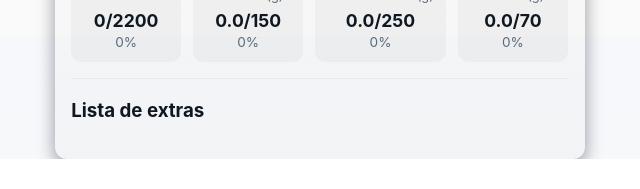
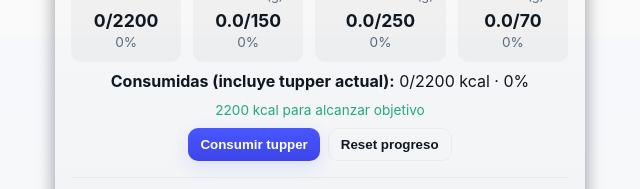
Before and after one commit to alejandro-pineda05/nutricount, a React (Vite) app: page / in a window 1280 px wide. Shown: the part 763-952 px from the top of the page, without its empty margins (320-960 px from the left). Before the commit the page ends 922 px from the top, so only its background shows below. Built offline with nearby package versions, Linux system fonts and the light colour scheme; no server answers; the database is empty.

Commit message:
Añadir parte cumplida del objetivo

```diff
--- a/src/App.jsx
+++ b/src/App.jsx
@@ -15,13 +15,15 @@ function App() {
     const standardSnap = await getDocs(collection(db, "standardFoods"));
     const tuppersSnap = await getDocs(collection(db, "tuppers"));
     const dailyGoalsSnap = await getDocs(collection(db, "dailyGoals"));
+    const dailyProgressSnap = await getDocs(collection(db, "dailyProgress"));
 
     setDbData({
       tupperTypes: tupperTypesSnap.docs.map(d => ({ id: d.id, ...d.data() })),
       foods: foodsSnap.docs.map(d => ({ id: d.id, ...d.data() })),
       standardFoods: standardSnap.docs.map(d => ({ id: d.id, ...d.data() })),
       tuppers: tuppersSnap.docs.map(d => ({ id: d.id, ...d.data() })),
-      dailyGoals: dailyGoalsSnap.docs.map(d => ({ id: d.id, ...d.data() }))
+      dailyGoals: dailyGoalsSnap.docs.map(d => ({ id: d.id, ...d.data() })),
+      dailyProgress: dailyProgressSnap.docs.map(d => ({ id: d.id, ...d.data() }))
     });
   };
 
@@ -53,7 +55,7 @@ function App() {
 
       <div className="card">
         {mode === "simple" ? (
-          <SimpleMode db={dbData} />
+          <SimpleMode db={dbData} reloadDb={loadDb} />
         ) : (
           <AjustesMode db={dbData} reloadDb={loadDb} />
         )}
--- a/src/SimpleMode.jsx
+++ b/src/SimpleMode.jsx
@@ -1,4 +1,6 @@
-import { useState } from "react";
+import { useEffect, useState } from "react";
+import { db as firebaseDb } from "./firebase";
+import { doc, setDoc, getDoc } from "firebase/firestore";
 
 function uuid() {
   return Math.random().toString(16).slice(2) + Date.now().toString(16);
@@ -14,21 +16,93 @@ function calcFromPer100(item, grams) {
   };
 }
 
-function SimpleMode({ db }) {
+function SimpleMode({ db, reloadDb }) {
   const [tupperType, setTupperType] = useState(db.tupperTypes[0]?.id || "");
   const [tupperChoice, setTupperChoice] = useState(db.tuppers[0]?.id || "");
   const [tupperWeightFull, setTupperWeightFull] = useState(0);
   const [extras, setExtras] = useState([]);
+  const [progress, setProgress] = useState({
+    kcal: 0,
+    protein: 0,
+    carbs: 0,
+    fat: 0
+  });
 
   const getFood = (id) => db.foods.find((f) => f.id === id);
   const getStandardFood = (id) => db.standardFoods.find((f) => f.id === id);
   const getTupper = (id) => db.tuppers.find((t) => t.id === id);
   const getTupperType = (id) => db.tupperTypes.find((t) => t.id === id);
 
+  const loadProgress = async () => {
+    const docRef = doc(firebaseDb, "dailyProgress", "main");
+    const docSnap = await getDoc(docRef);
+    if (docSnap.exists()) {
+      setProgress(docSnap.data());
+    } else {
+      await setDoc(docRef, {
+        kcal: 0,
+        protein: 0,
+        carbs: 0,
+        fat: 0
+      });
+      setProgress({ kcal: 0, protein: 0, carbs: 0, fat: 0 });
+    }
+  };
+
+  useEffect(() => {
+    loadProgress();
+  }, []);
+
+  const saveProgress = async (newProgress) => {
+    const docRef = doc(firebaseDb, "dailyProgress", "main");
+    await setDoc(docRef, newProgress);
+    setProgress(newProgress);
+  };
+
   const addExtra = (type, id, grams) => {
     if (!id || grams <= 0) return;
+
+    const item =
+      type === "food" ? getFood(id) : getStandardFood(id);
+
+    if (!item) return;
+
+    const macros = calcFromPer100(item, grams);
+
+    const newProgress = {
+      kcal: progress.kcal + macros.kcal,
+      protein: progress.protein + macros.protein,
+      carbs: progress.carbs + macros.carbs,
+      fat: progress.fat + macros.fat
+    };
+
     setExtras([...extras, { type, id, grams, key: uuid() }]);
-    // limpia input grams si quieres (seguimos usando DOM como antes)
+    saveProgress(newProgress);
+
+    const gramsEl = document.getElementById("foodExtraGrams");
+    if (gramsEl) gramsEl.value = "";
+  };
+
+  const resetProgress = async () => {
+    const newProgress = { kcal: 0, protein: 0, carbs: 0, fat: 0 };
+    await saveProgress(newProgress);
+    setExtras([]);
+    setTupperWeightFull(0);
+  };
+
+  const consumeTupper = async () => {
+    // Añade las macros del tupper actual (tupper + extras) al progreso diario
+    const newProgress = {
+      kcal: progress.kcal + total.kcal,
+      protein: progress.protein + total.protein,
+      carbs: progress.carbs + total.carbs,
+      fat: progress.fat + total.fat
+    };
+
+    await saveProgress(newProgress);
+    // limpiar la selección actual (no resetea el progreso global)
+    setExtras([]);
+    setTupperWeightFull(0);
     const gramsEl = document.getElementById("foodExtraGrams");
     if (gramsEl) gramsEl.value = "";
   };
@@ -62,7 +136,6 @@ function SimpleMode({ db }) {
     }
   });
 
-  // Obtiene objetivo diario (document id 'main') si existe, si no valores por defecto
   const goalObj = db.dailyGoals?.find((g) => g.id === "main") || {
     id: "main",
     kcal: 2200,
@@ -75,6 +148,9 @@ function SimpleMode({ db }) {
     if (!goal || goal <= 0) return 0;
     return Math.min(100, Math.round((current / goal) * 100));
   };
+
+  const kcalWithCurrent = Math.round(progress.kcal + total.kcal);
+  const overKcal = Math.round(kcalWithCurrent - goalObj.kcal);
 
   return (
     <div>
@@ -201,23 +277,40 @@ function SimpleMode({ db }) {
       <div className="macros" style={{ marginBottom: 8 }}>
         <div className="macro">
           <div className="label">Kcal</div>
-          <div className="value">{Math.round(total.kcal)}/{goalObj.kcal}</div>
-          <div className="small">{pct(total.kcal, goalObj.kcal)}%</div>
+          <div className="value">{Math.round(progress.kcal)}/{goalObj.kcal}</div>
+          <div className="small">{pct(progress.kcal, goalObj.kcal)}%</div>
         </div>
         <div className="macro">
           <div className="label">Proteína (g)</div>
-          <div className="value">{total.protein.toFixed(1)}/{goalObj.protein}</div>
-          <div className="small">{pct(total.protein, goalObj.protein)}%</div>
+          <div className="value">{progress.protein.toFixed(1)}/{goalObj.protein}</div>
+          <div className="small">{pct(progress.protein, goalObj.protein)}%</div>
         </div>
         <div className="macro">
           <div className="label">Carbohidratos (g)</div>
-          <div className="value">{total.carbs.toFixed(1)}/{goalObj.carbs}</div>
-          <div className="small">{pct(total.carbs, goalObj.carbs)}%</div>
+          <div className="value">{progress.carbs.toFixed(1)}/{goalObj.carbs}</div>
+          <div className="small">{pct(progress.carbs, goalObj.carbs)}%</div>
         </div>
         <div className="macro">
           <div className="label">Grasas (g)</div>
-          <div className="value">{total.fat.toFixed(1)}/{goalObj.fat}</div>
-          <div className="small">{pct(total.fat, goalObj.fat)}%</div>
+          <div className="value">{progress.fat.toFixed(1)}/{goalObj.fat}</div>
+          <div className="small">{pct(progress.fat, goalObj.fat)}%</div>
+        </div>
+      </div>
+
+      <div style={{ textAlign: "center", marginBottom: 12 }}>
+        <div style={{ marginBottom: 8 }}>
+          <strong>Consumidas (incluye tupper actual):</strong> {kcalWithCurrent}/{goalObj.kcal} kcal · {pct(kcalWithCurrent, goalObj.kcal)}%
+        </div>
+        <div style={{ marginBottom: 8 }} className="small">
+          {overKcal > 0 ? (
+            <span style={{ color: "#b33" }}>+{overKcal} kcal sobre objetivo</span>
+          ) : (
+            <span style={{ color: "#2a7" }}>{Math.abs(overKcal)} kcal para alcanzar objetivo</span>
+          )}
+        </div>
+        <div style={{ display: "flex", justifyContent: "center", gap: 8 }}>
+          <button className="btn btn--primary" onClick={consumeTupper}>Consumir tupper</button>
+          <button className="btn btn--ghost" onClick={resetProgress}>Reset progreso</button>
         </div>
       </div>
 
```
